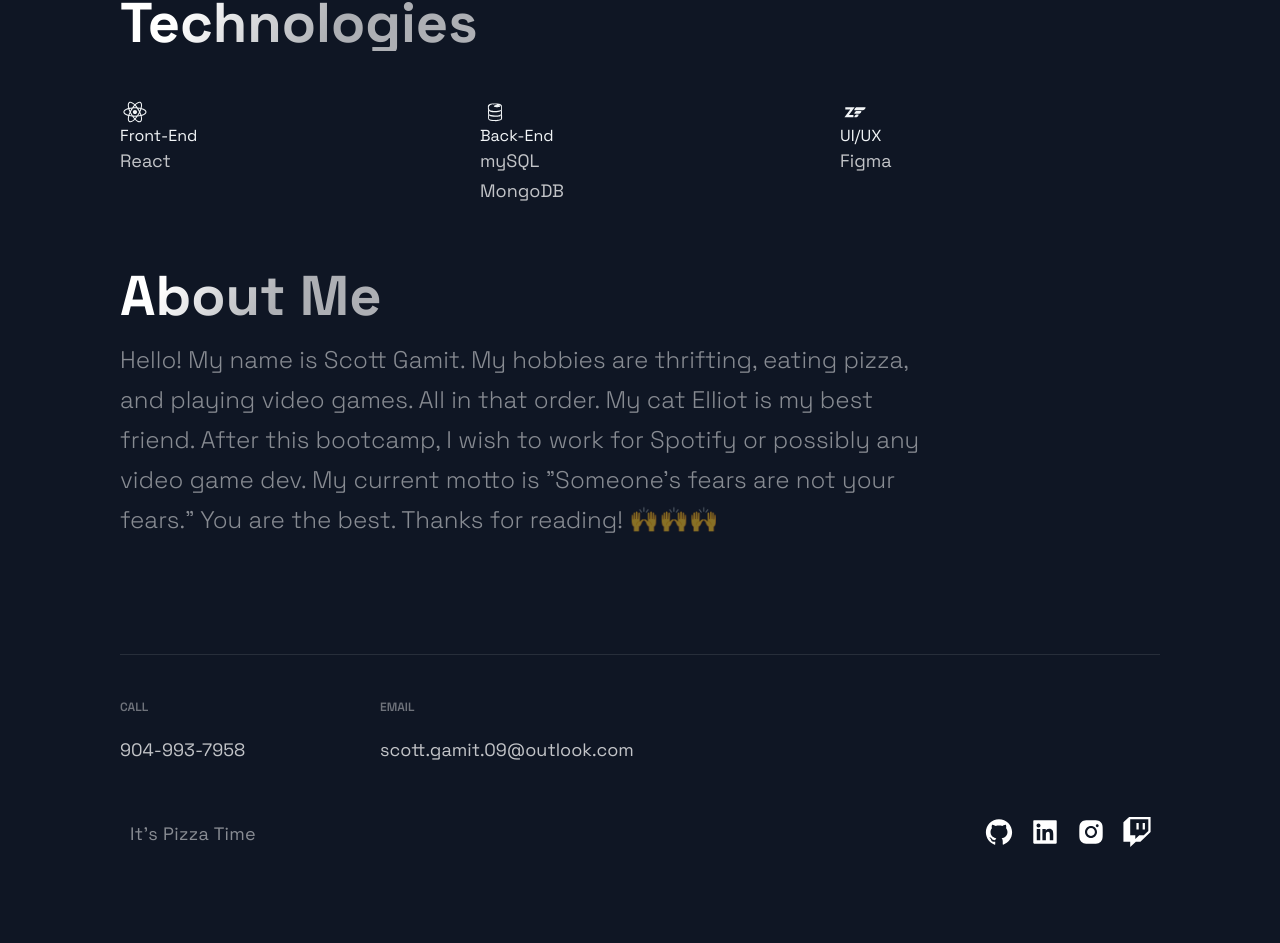
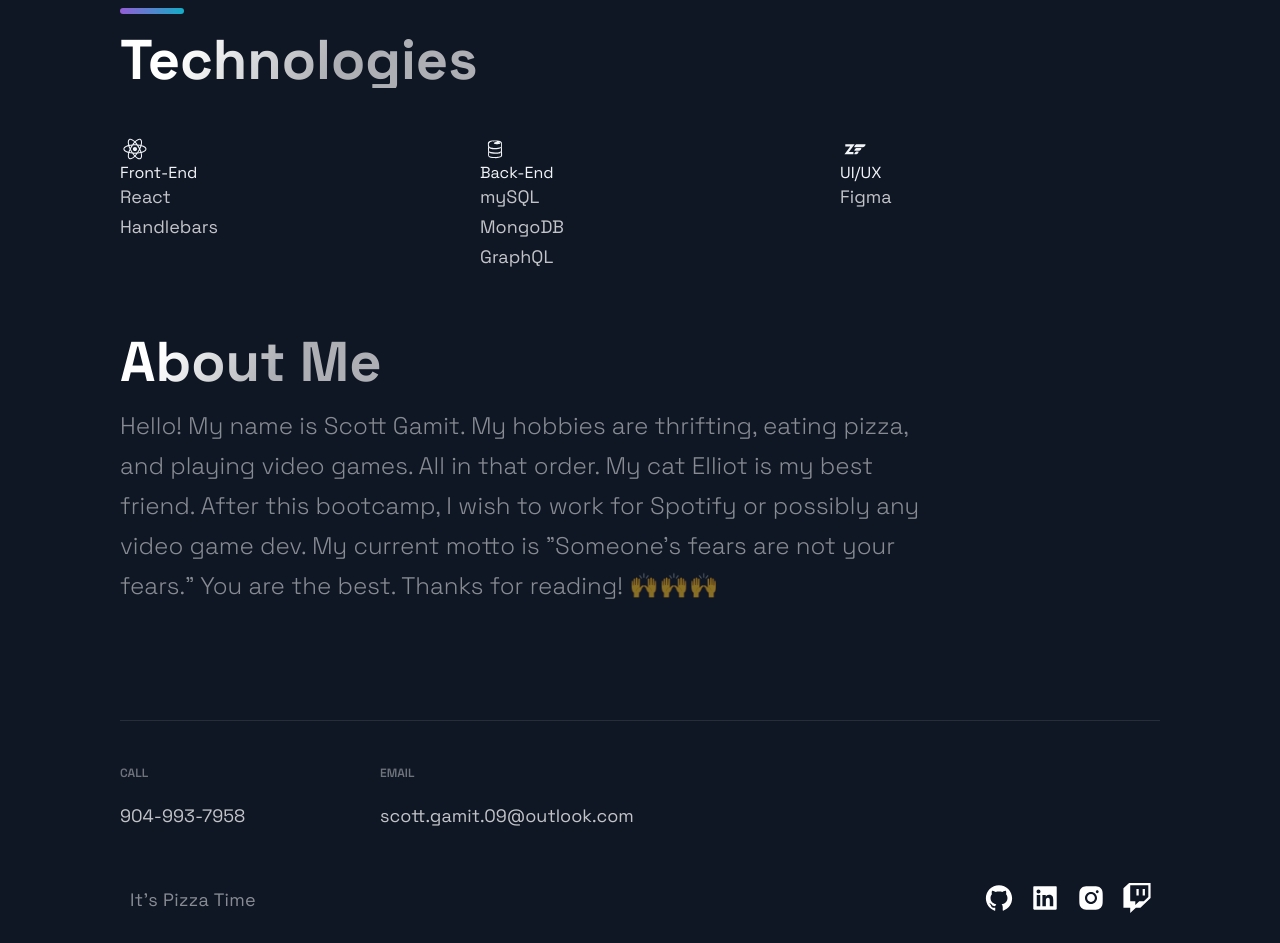
Before and after one commit to sgamit09/RTG.web.dev.folio.react, a Next.js app: page / in a window 1280 px wide. Shown: the part 2263-3206 px from the top of the page. Before the commit the page ends 3172 px from the top, so only its background shows below. Built offline with nearby package versions, Linux system fonts and the light colour scheme.

Commit message:
responsiveness ness

```diff
--- a/src/components/BackgroundAnimation/BackgroundAnimation.js
+++ b/src/components/BackgroundAnimation/BackgroundAnimation.js
@@ -9,7 +9,8 @@ const BackgroundAnimation = () => (
     borderRadius: 100,
     padding: '20px'
   }}
-    src="https://i.imgur.com/lgyWZYf.jpg" />
+    src="https://i.imgur.com/lgyWZYf.jpg"
+    />
   // <div>
   //   <svg
   //     className="BgAnimation__svg"
--- a/src/components/Header/HeaderStyles.js
+++ b/src/components/Header/HeaderStyles.js
@@ -62,8 +62,15 @@ export const NavLink = styled.a`
     opacity: 1;
     cursor: pointer;
   }
+
+  @media ${props => props.theme.breakpoints.lg}{
+    padding: 0rem;
+    font-size: 15px;
+  }
+
   @media ${(props) => props.theme.breakpoints.sm} {
-    padding: 0.5rem;
+    padding: 0rem;
+    font-size: 12px;
   }
 `;
 
--- a/src/components/Projects/Projects.js
+++ b/src/components/Projects/Projects.js
@@ -17,6 +17,7 @@ const Projects = () => (
           <Hr />
           <CardInfo>{description}</CardInfo>
           <div>
+            <br/>
             <TitleContent>Stack</TitleContent>
             <TagList>
               {tags.map((tag, i) =>(
--- a/src/components/Projects/ProjectsStyles.js
+++ b/src/components/Projects/ProjectsStyles.js
@@ -74,7 +74,7 @@ export const CardInfo = styled.p`
   line-height: 24px;
   text-align: justify;
   @media ${(props) => props.theme.breakpoints.sm} {
-    padding:.3rem
+    padding: 1.0rem
 
 }
 `;
--- a/src/components/Technologies/Technologies.js
+++ b/src/components/Technologies/Technologies.js
@@ -14,6 +14,7 @@ const Technologies = () => (
         <ListContainer>Front-End</ListContainer>
         <ListParagraph>
         React <br />
+        Handlebars
         </ListParagraph>
       </ListItem>
       <ListItem>
@@ -21,7 +22,8 @@ const Technologies = () => (
         <ListContainer>Back-End</ListContainer>
         <ListParagraph>
         mySQL <br />
-       MongoDB
+       MongoDB <br />
+       GraphQL
         </ListParagraph>
       </ListItem>
       <ListItem>
--- a/src/components/Technologies/TechnologiesStyles.js
+++ b/src/components/Technologies/TechnologiesStyles.js
@@ -45,8 +45,9 @@ export const List = styled.ul`
 
   @media ${props => props.theme.breakpoints.sm}{
     display: flex;
+    justify-content: center
     flex-direction: column;
-    margin: 32px 0;
+    margin: 0 auto;
   }
 `
 
@@ -56,7 +57,7 @@ export const ListContainer = styled.div`
 
   @media ${props => props.theme.breakpoints.sm}{
     display: flex;
-    margin-left: 18px;
+    text-align:center;
   }
 `
 
@@ -94,6 +95,7 @@ export const ListParagraph = styled.p`
   @media ${props => props.theme.breakpoints.sm}{
     font-size: 14px;
     line-height: 22px;
+
   }
 `
 
@@ -109,7 +111,8 @@ export const ListItem = styled.li`
 @media ${props => props.theme.breakpoints.sm}{
   margin-bottom: 14px;
   max-width: 320px;
-  flex-direction: row;
+  flex-direction: column;
+  margin: 0 auto;
 }
 `
 
--- a/src/styles/GlobalComponents/index.js
+++ b/src/styles/GlobalComponents/index.js
@@ -11,6 +11,12 @@ export const Section = styled.section`
   overflow: hidden;
   grid-template-columns: 1fr 1fr;
 
+  @media ${(props) => props.theme.breakpoints.lg} {
+    padding: ${(props) => props.nopadding ? "0" : "16px 16px 0" } ;
+    width: calc(100vw - 32px);
+    flex-direction: column;;
+  }
+
   @media ${(props) => props.theme.breakpoints.md} {
     padding: 24px 48px 0;
     flex-direction: column;
@@ -18,7 +24,6 @@ export const Section = styled.section`
 
   @media ${(props) => props.theme.breakpoints.sm} {
     padding: ${(props) => props.nopadding ? "0" : "16px 16px 0" } ;
-
     width: calc(100vw - 32px);
     flex-direction: column;
   }
```
